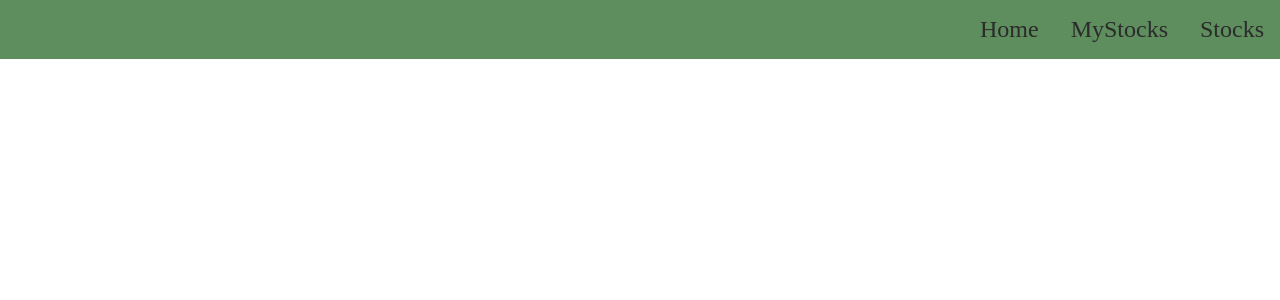
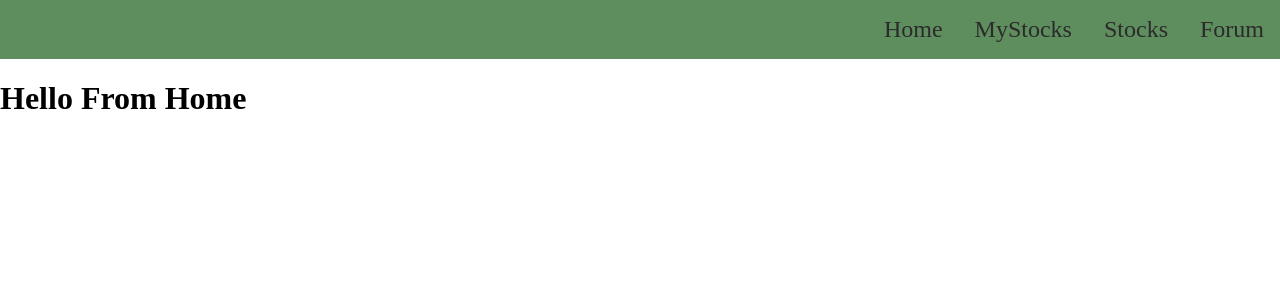
Before and after one commit to YouFaraj/upStock, a React (Create React App) app: page / in a window 1280 px wide. Shown: the top 300 px of the page. Built offline with nearby package versions, Linux system fonts and the light colour scheme.

Commit message:
Set up the Home component

```diff
--- a/src/App.jsx
+++ b/src/App.jsx
@@ -1,11 +1,20 @@
 import React from 'react';
 import NavBar from './Components/Nav/NavBar.jsx';
 import './App.css';
+import {Switch, Route} from 'react-router-dom';
+import Home from './Components/HomePage/Home.jsx';
 
 const App = () => {
   return (
     <div>
+    <div>
       <NavBar />
+    </div>
+      <Switch>
+        <Route path="/">
+          <Home />
+        </Route>
+      </Switch>
     </div>
   )
 }
--- /dev/null
+++ b/src/Components/HomePage/Home.jsx
@@ -0,0 +1,9 @@
+import React from 'react';
+
+const Home = () => {
+  return (
+    <h1>Hello From Home</h1>
+  )
+}
+
+export default Home;
--- a/src/Components/Nav/NavBar.jsx
+++ b/src/Components/Nav/NavBar.jsx
@@ -5,9 +5,18 @@ import styles from "./NavBar.module.css";
 const NavBar = () => {
   return (
     <div className={styles.navContainer}>
-      <Link className={styles.link} to="/home">Home</Link>
-      <Link className={styles.link} to="/home">MyStocks</Link>
-      <Link className={styles.link} to="/home">Stocks</Link>
+      <Link className={styles.link} to="/">
+        Home
+      </Link>
+      <Link className={styles.link} to="/mystocks">
+        MyStocks
+      </Link>
+      <Link className={styles.link} to="/stocks">
+        Stocks
+      </Link>
+      <Link className={styles.link} to="/forum">
+        Forum
+      </Link>
     </div>
   );
 };
--- a/src/Components/Nav/NavBar.module.css
+++ b/src/Components/Nav/NavBar.module.css
@@ -5,7 +5,6 @@
   justify-content: flex-end;
   background: rgb(94, 141, 94);
 }
-
 
 .link {
   padding: 1rem;
```
Also changed, not shown: src/App.css (line endings or trailing spaces), src/Components/HomePage/Home.module.css (added), 1 other file (tests, documents, lock files or other folders).
